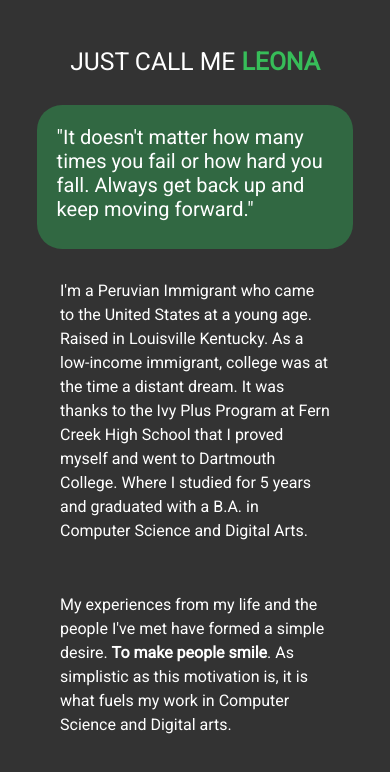
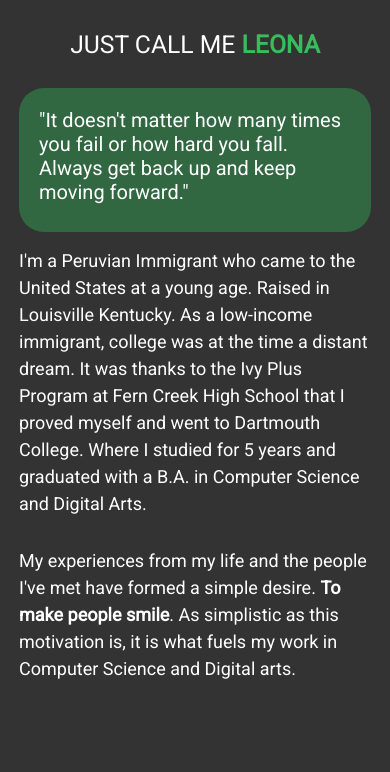
Before and after one commit to leo1025/PortfolioWebsite, a Next.js app: page /components/Profile in a window 390 px wide. Shown: the top 772 px of the page. Built offline with nearby package versions, Linux system fonts and the light colour scheme.

Commit message:
Fixed responsiveness on Project Focus component

```diff
--- a/pages/components/ProjectFocus.jsx
+++ b/pages/components/ProjectFocus.jsx
@@ -4,7 +4,7 @@ function ProjectFocus({post, tags}) {
     const postString = post.html.toString();
 
     return (
-        <div className='container resume-base p-5'>
+        <div className='container resume-base p-4'>
             <div className='project-title title'>
                 <h1>{post.title}</h1>
             </div>
--- a/public/styles.css
+++ b/public/styles.css
@@ -188,13 +188,13 @@ body {
 }
 
 .profile-box {
-    padding: 20px;
-    margin: 10px
+    padding: 2%;
+    margin: 1%;
 }
 
 .profile-box p {
-    padding: 20px;
-    margin: 10px
+    padding: 2%;
+    font-size: 18px;
 }
 
 .profile-quote {
@@ -497,6 +497,16 @@ body {
     margin: auto;
 }
 
+
+@media screen and (max-width: 600px) {
+    .kg-image-card {
+       width: 100%;
+    }
+
+    .project-focus {
+        font-size: 18px;
+    }
+}
 .kg-button-card {
     display: inline;
 }
@@ -519,7 +529,7 @@ body {
 
 .project-focus p {
     margin-top: 2%;
-    text-align: left;
+    text-align: justify;
     text-indent: 2rem;
 }
 
@@ -529,7 +539,7 @@ body {
     text-align: center;
     padding: 7px;
     margin: 2% auto 4%;
-    width: 50%;
+    width: auto;
 }
 
 .skills-used {
```
